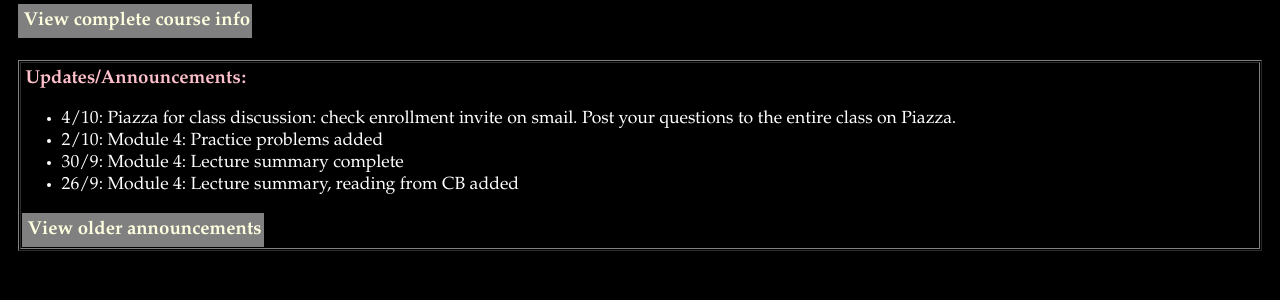
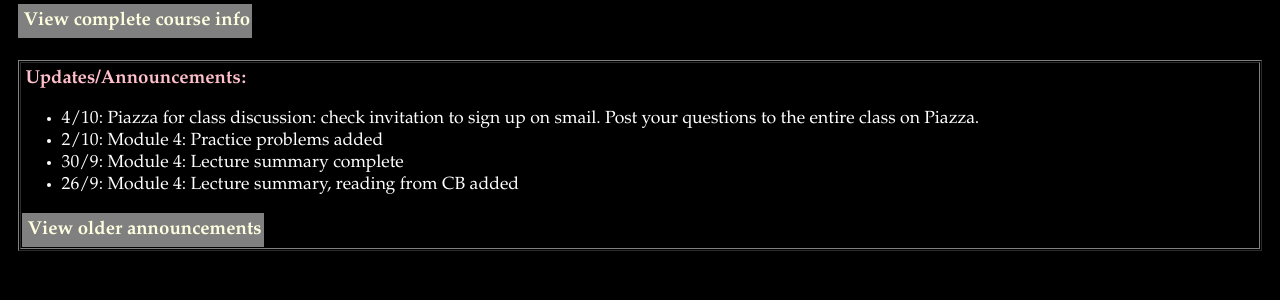
Before and after one commit to krithikasivaram/krithikasivaram.github.io, a Jekyll site: the page teaching/ME1100_Jul_Nov_2019.html, which Jekyll copies as it is, in a window 1280 px wide. Shown: the part 609-909 px from the top of the page. Built offline with Jekyll 4.4.1, drawn with Linux system fonts in a browser that asks for light colours.

Commit message:
piazza edit

```diff
--- a/teaching/ME1100_Jul_Nov_2019.html
+++ b/teaching/ME1100_Jul_Nov_2019.html
@@ -202,7 +202,7 @@ Email: varuns@iitm.ac.in </li>
 <h3> <font color="pink">
 Updates/Announcements:</font></h3>
 <ul>
-	<li>4/10: Piazza for class discussion: check enrollment invite on smail. Post your questions to the entire class on Piazza.
+	<li>4/10: Piazza for class discussion: check invitation to sign up on smail. Post your questions to the entire class on Piazza.
 	<li>2/10: Module 4: Practice problems added
 	<li>30/9: Module 4: Lecture summary complete
 	<li>26/9: Module 4: Lecture summary, reading from CB added
```
